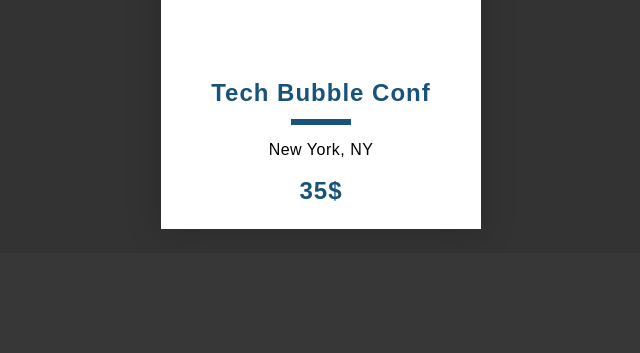
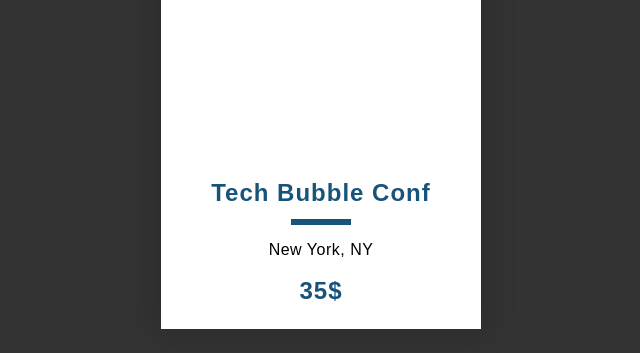
Before and after one commit to MrGodLP/Informatik-Project, a PHP site: page / in a window 1280 px wide. Shown: the part 983-1336 px from the top of the page, without its empty margins (319-959 px from the left). Before the commit the page ends 1212 px from the top, so only its background shows below. Run offline with PHP 8.4, Linux system fonts and the light colour scheme.

Commit message:
margin-top

```diff
--- a/style.css
+++ b/style.css
@@ -165,6 +165,7 @@ body {
     justify-content: center;
     align-items: center;
     flex-wrap: wrap;
+    margin-top: 100px;
 }
 
 .item-container {
```
